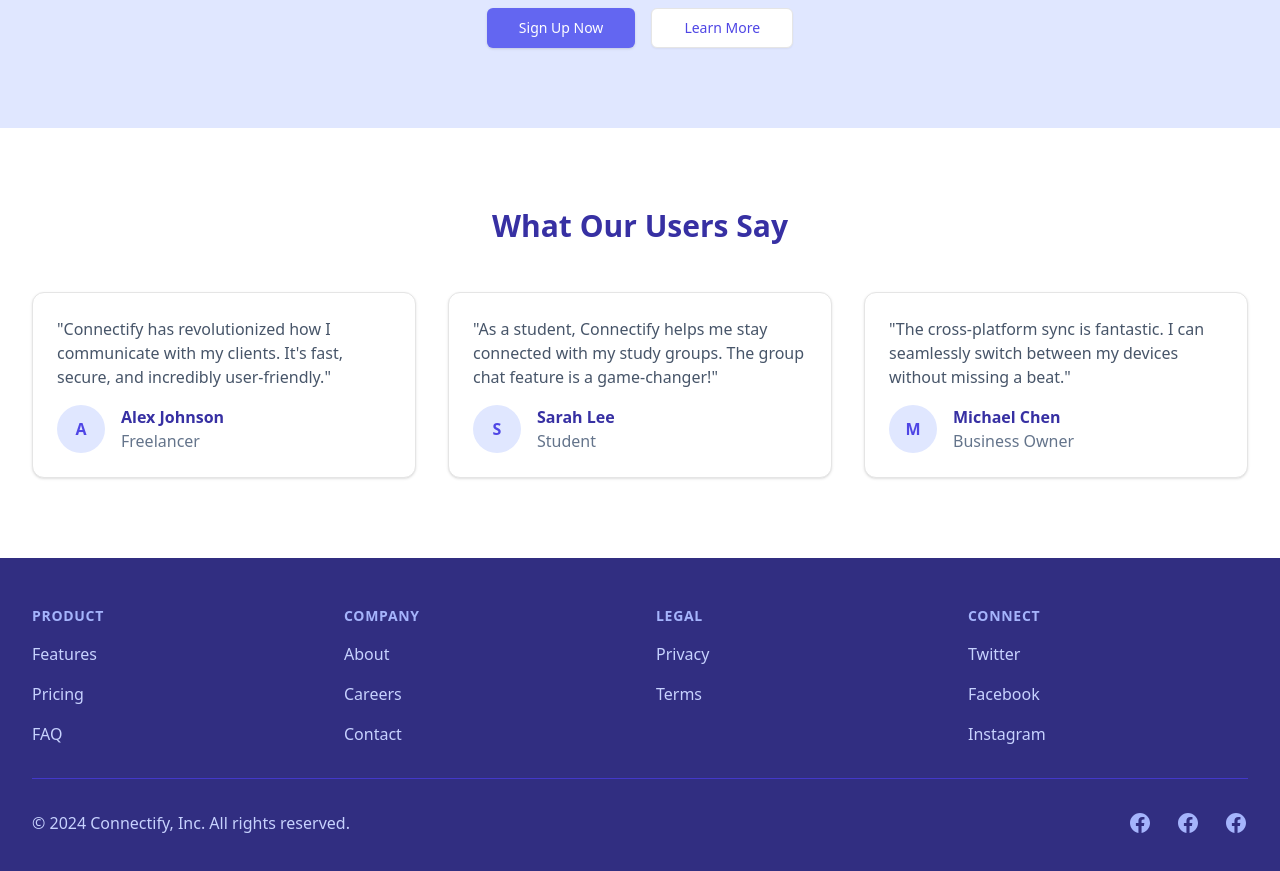
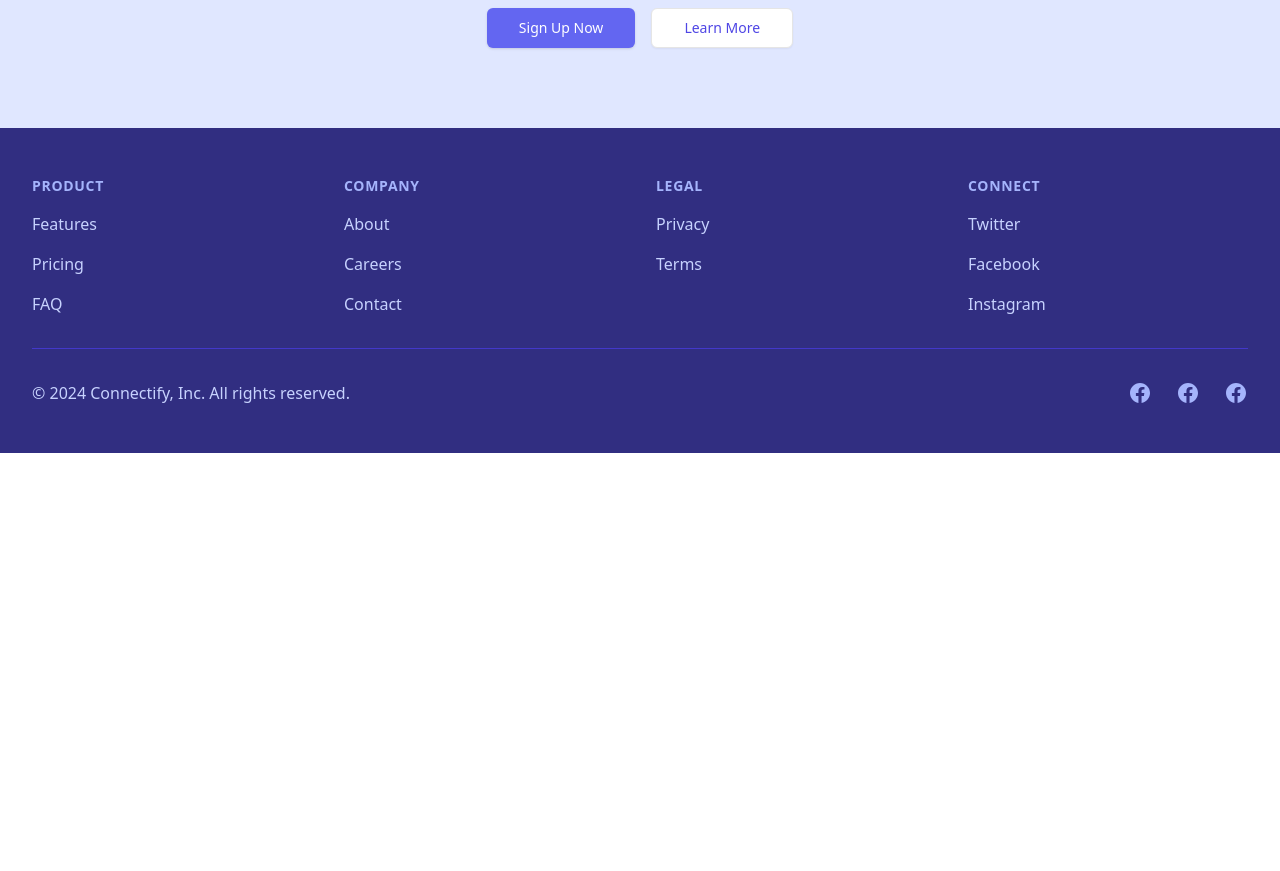
Before and after one commit to SarthakVitmal/connectify, a Next.js app: page / in a window 1280 px wide. Shown: the part 1420-2291 px from the top of the page. After the commit the page ends 1873 px from the top, so only its background shows below. Built offline with nearby package versions, Linux system fonts and the light colour scheme.

Commit message:
Comment out user testimonials section in LandingPage component

```diff
--- a/src/app/page.tsx
+++ b/src/app/page.tsx
@@ -99,7 +99,7 @@
           </div>
         </section>
 
-        <section className="py-20 bg-white">
+        {/* <section className="py-20 bg-white">
           <div className="max-w-7xl mx-auto px-4 sm:px-6 lg:px-8">
             <h2 className="text-3xl font-extrabold text-indigo-800 text-center mb-12">
               What Our Users Say
@@ -127,7 +127,7 @@
               ))}
             </div>
           </div>
-        </section>
+        </section> */}
       </main>
 
       <footer className="bg-indigo-900 text-indigo-100">
```
